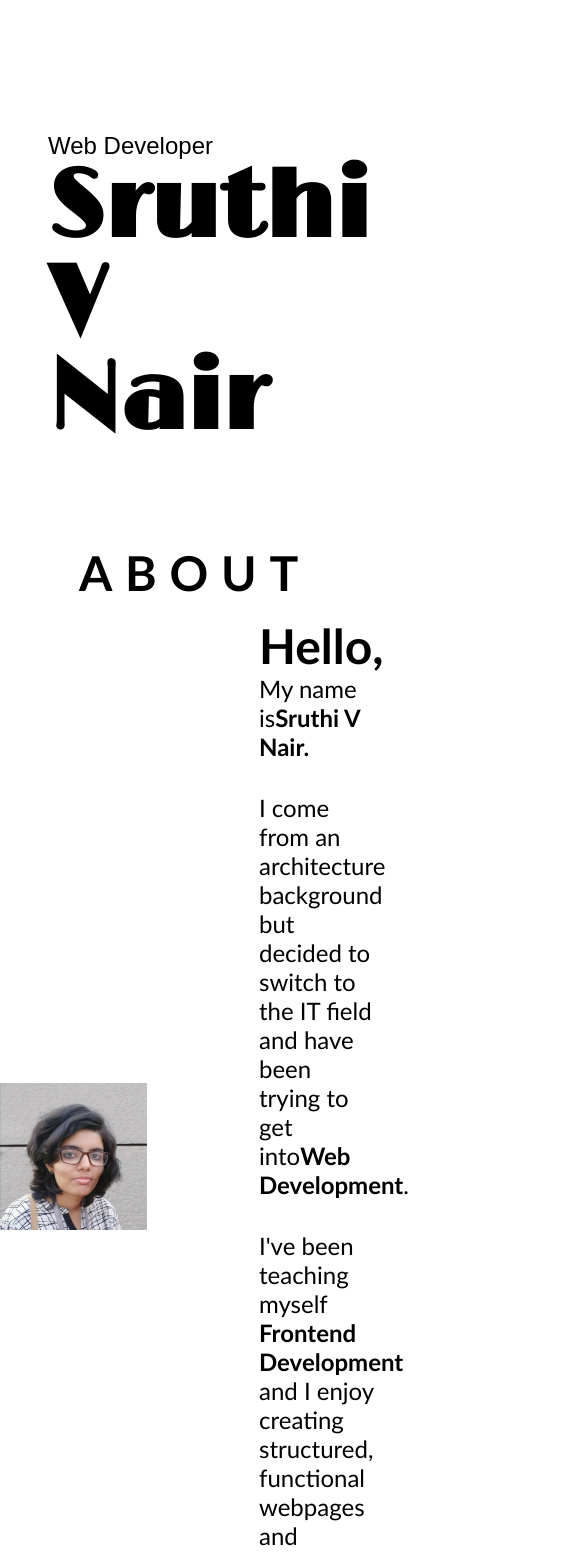
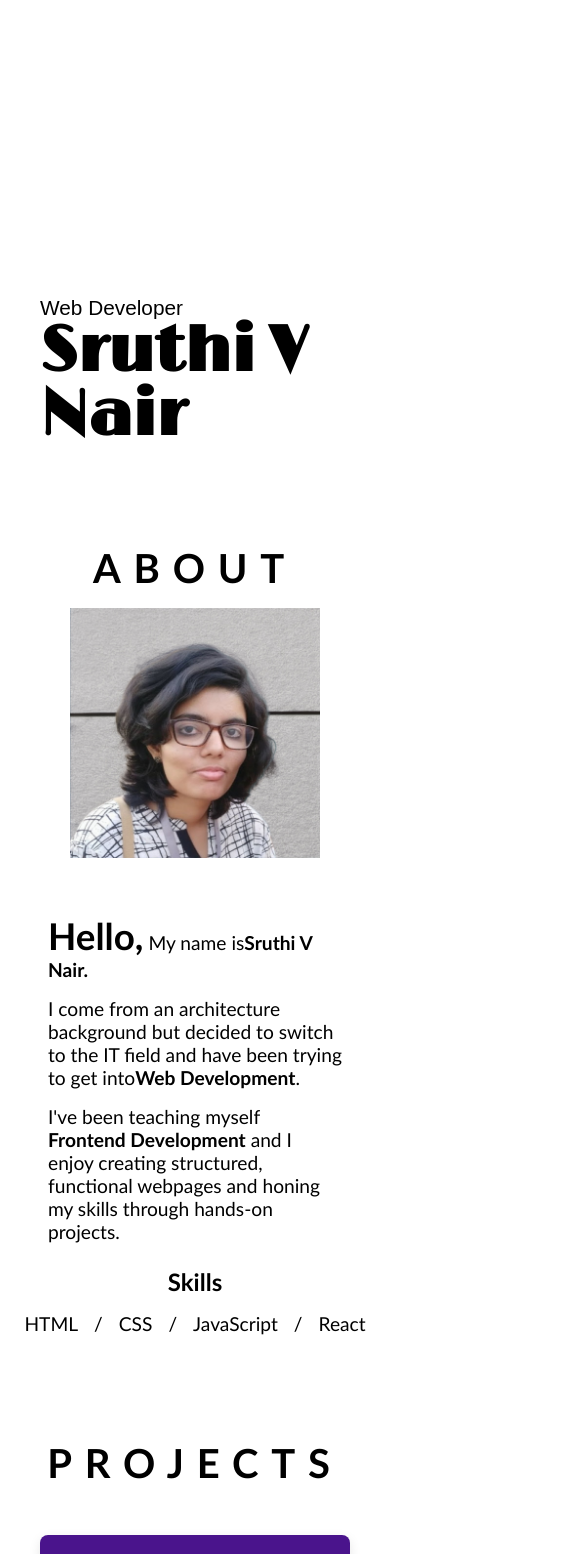
Before and after one commit to sruthi-nair166/100dayscodingchallenge, a React (Vite) app in the folder 5.Portfolio(React)/: page / in a window 390 px wide. Shown: the part 380-1934 px from the top of the page, 585 px wide, since content can reach past the window. Built offline with nearby package versions, Linux system fonts and the light colour scheme; a web font is replaced by a local one.

Commit message:
add responsiveness

```diff
--- a/5.Portfolio(React)/src/App.css
+++ b/5.Portfolio(React)/src/App.css
@@ -299,3 +299,118 @@ footer p {
 footer img {
   width: 20px;
 }
+
+@media (max-width: 1024px) {
+  h2 {
+    font-size: 2.5rem;
+  }
+  #profile-pic {
+    width: 50%;
+    max-width: 250px;
+  }
+  #para-wrapper p {
+    font-size: 1.2rem;
+    font-weight: 100;
+    margin: 1rem;
+  }
+  #hello {
+    font-size: 2.3rem;
+  }
+  h3 {
+    font-size: 1.5rem;
+  }
+  #skills ol {
+    gap: 3rem;
+  }
+  ol li {
+    font-size: 1.2rem;
+  }
+  #card-container {
+    grid-template-columns: repeat(2, 1fr);
+    gap: 3rem;
+    padding: 3rem 0;
+  }
+}
+
+@media (max-width: 768px) {
+  main {
+    padding: 0 2.5rem 1.5rem 2.5rem;
+  }
+  header nav {
+    visibility: hidden;
+  }
+  header button {
+    display: block;
+    border: none;
+    background-color: white;
+    align-self: flex-end;
+  }
+  #menu-logo {
+    width: 20px;
+  }
+  #intro h1 {
+    font-size: 4rem;
+    line-height: 4rem;
+  }
+  #intro p {
+    font-size: 1.3rem;
+  }
+  #vertical-line,
+  #name-year span {
+    display: none;
+  }
+  #about-wrapper {
+    flex-direction: column;
+    gap: 3rem;
+  }
+  #profile-pic {
+    width: 100%;
+    margin-top: 1rem;
+  }
+  #para-wrapper {
+    width: 100%;
+  }
+  #para-wrapper p {
+    margin: 0.5rem;
+  }
+  #skills {
+    display: flex;
+    flex-direction: column;
+    gap: 1rem;
+    width: 90%;
+    margin-top: 1rem;
+  }
+  #skills ol {
+    display: flex;
+    gap: 1rem;
+  }
+  #card-container {
+    grid-template-columns: 1fr;
+    gap: 3rem;
+    padding: 3rem 0;
+  }
+  fieldset {
+    padding: 2rem;
+    max-width: 100%;
+    margin: 2rem 1rem;
+  }
+  label {
+    font-size: 1.2rem;
+  }
+  textarea {
+    height: 7rem;
+  }
+  .btn-wrapper {
+    display: flex;
+    flex-direction: column;
+    gap: 1rem;
+  }
+  .btn-wrapper button {
+    width: 100%;
+    font-size: 0.8rem;
+  }
+  footer {
+    flex-direction: column;
+    justify-content: space-around;
+  }
+}
```
